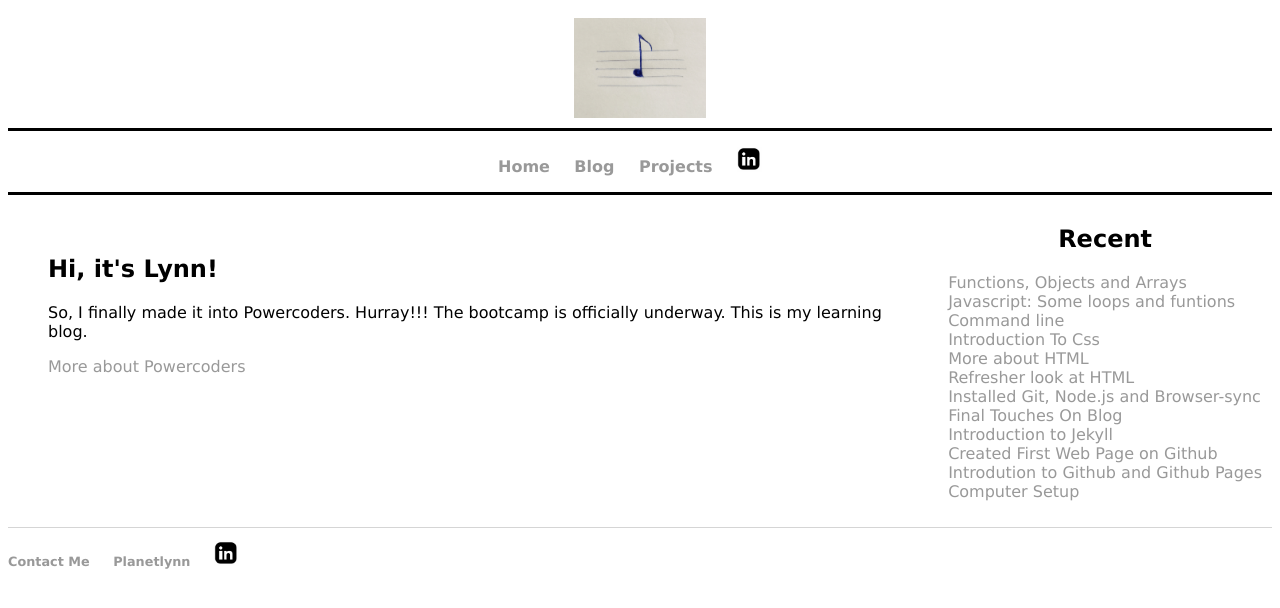
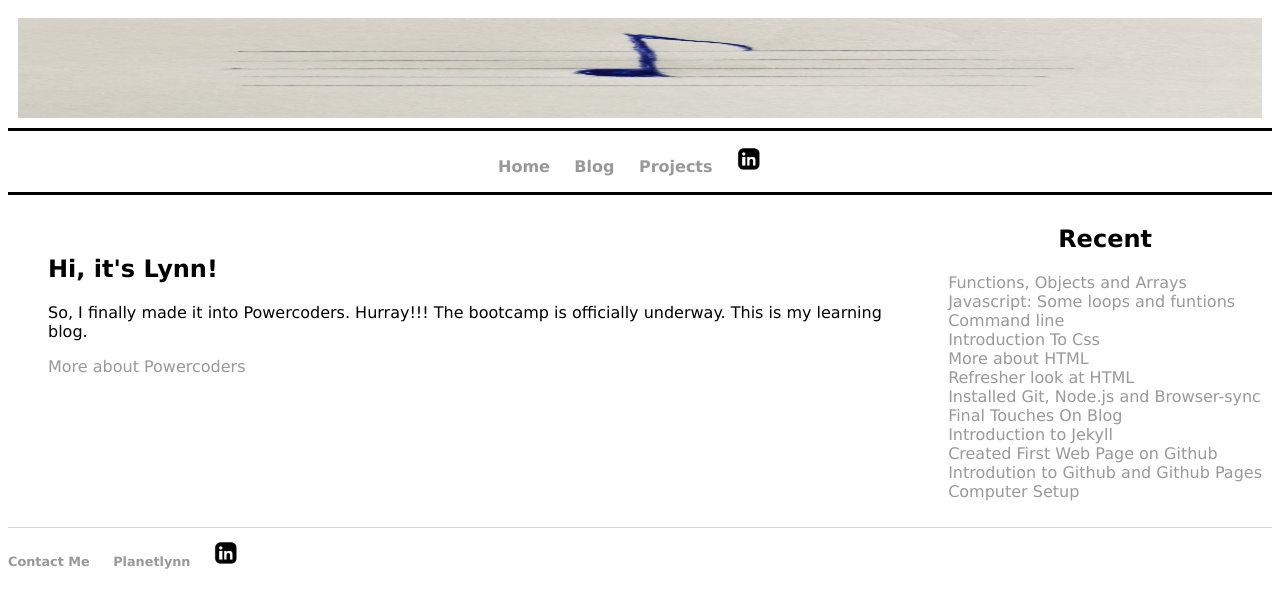
Before and after one commit to aineomugisha/aineomugisha.github.io, a Jekyll site: the page built from index.html, in a window 1280 px wide. Shown: the top 608 px of the page. Built offline with Jekyll 4.4.1, drawn with Linux system fonts in a browser that asks for light colours; the list of posts is cut into pages by our own code.

Commit message:
Update main.css

```diff
--- a/css/main.css
+++ b/css/main.css
@@ -72,7 +72,6 @@ a {
 img {
        width: 60%;
        height: 60%;
-       object-fit: contain;
 }
 a:hover {
     text-decoration: underline;
```
